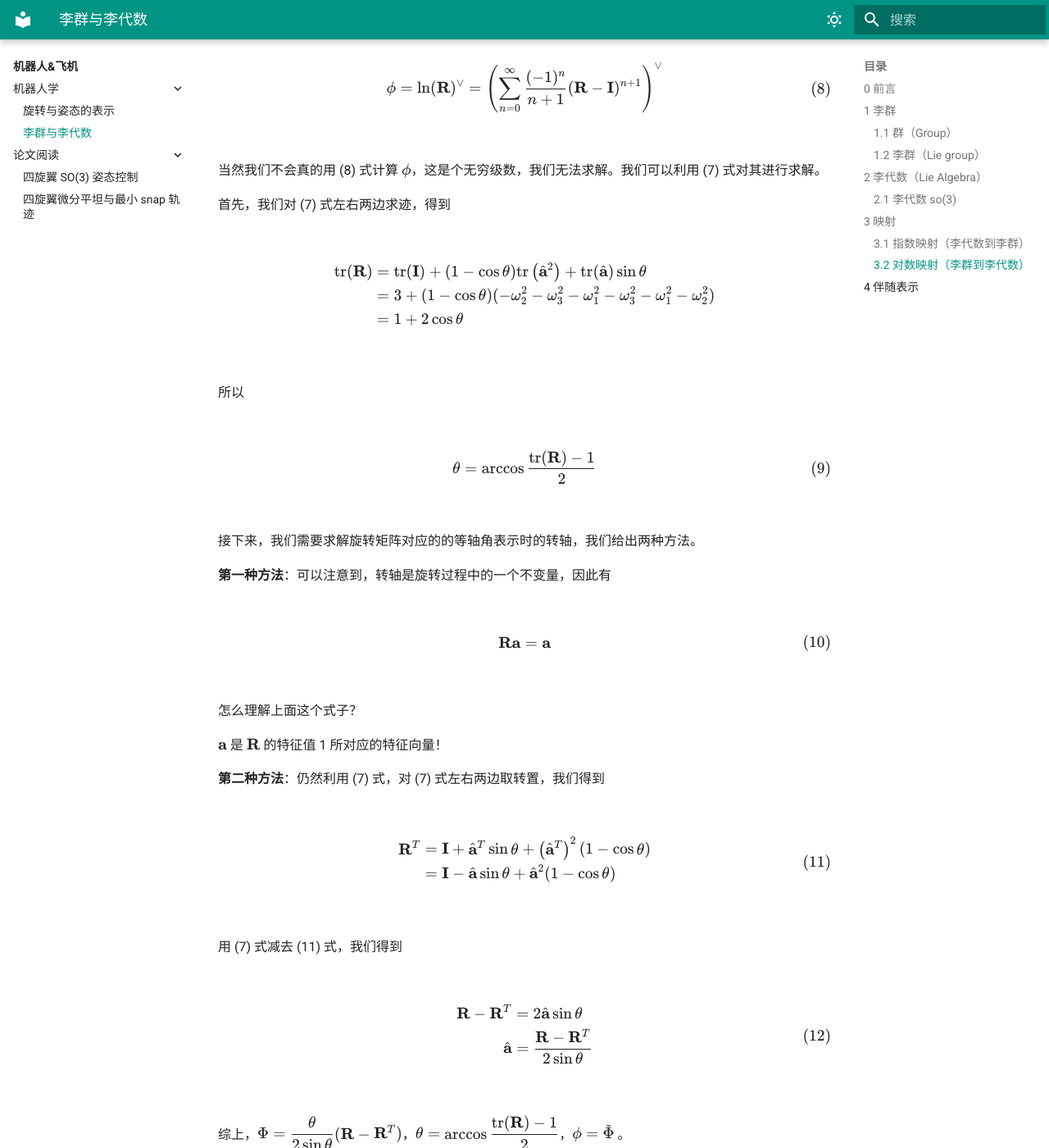
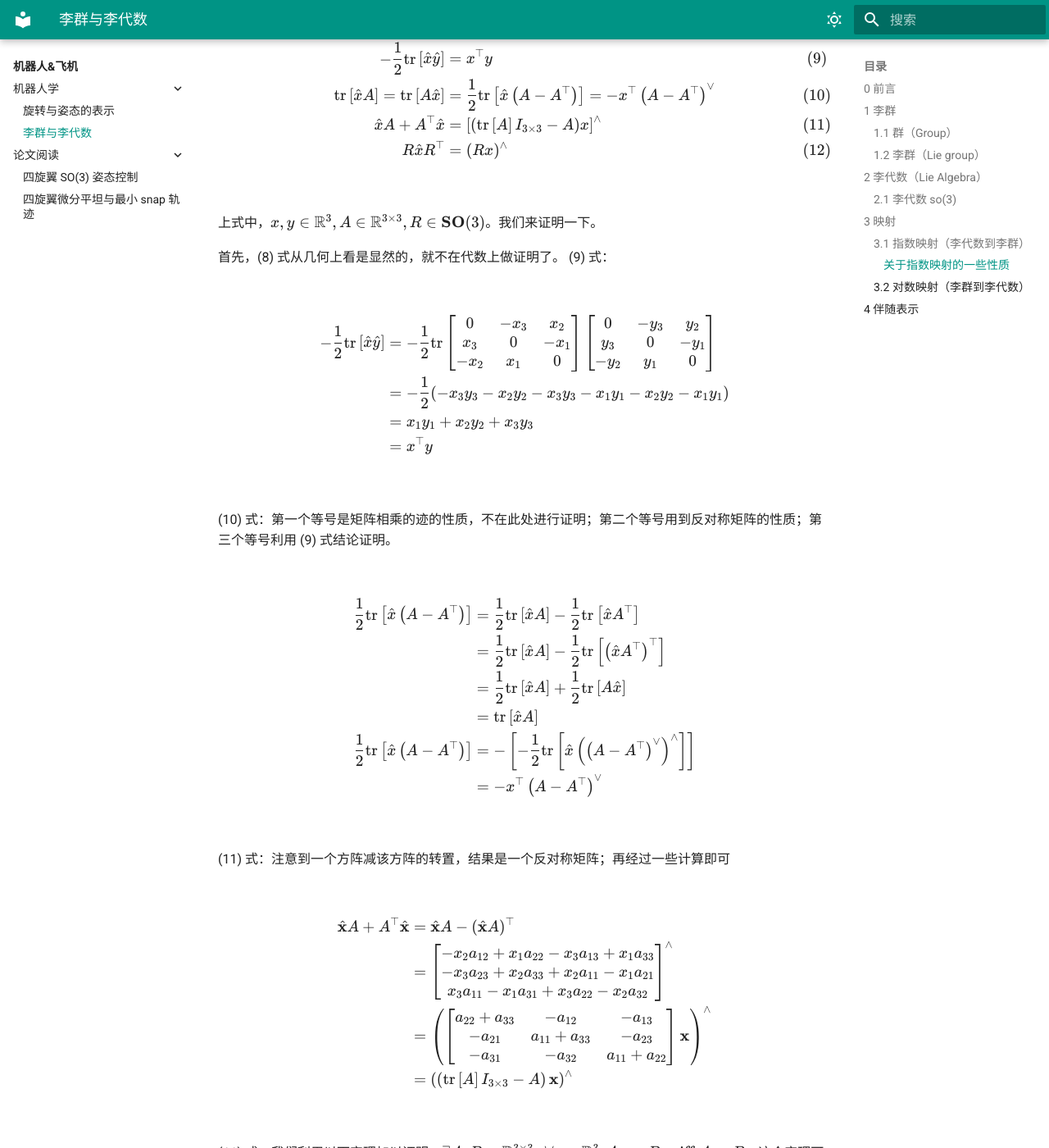
Before and after one commit to cloudmosquito/cloudmosquito.github.io, an MkDocs documentation site: the page built from docs/机器人&飞机/机器人学/李群与李代数.md, in a window 1280 px wide and 1400 px high, scrolled down 5378 px. Shown: the whole window at 82% size. Built offline with MkDocs 1.6.1 and Material for MkDocs 9.7.7, drawn with Linux system fonts in a browser that asks for light colours; some of the changed text lies outside the part shown.

Commit message:
feat：添加SO(3)指数映射相关性质

```diff
--- a/docs/机器人&飞机/机器人学/李群与李代数.md
+++ b/docs/机器人&飞机/机器人学/李群与李代数.md
@@ -156,13 +156,71 @@ $$\mathbf{R} = e^{\hat{\mathbf{a}}\theta} = \mathbf{I} + \hat{\mathbf{a}}\sin\th
 
 ---
 
+#### 关于指数映射的一些性质
+
+$$\begin{align}
+\hat{x}y = x\times y &= -y\times x = -\hat{y}x \tag{8}\\
+-\frac{1}{2} \mathrm{tr}\left[\hat{x}\hat{y}\right] &= x^\top y \tag{9}\\
+\mathrm{tr}\left[\hat{x}A\right] = \mathrm{tr}\left[A\hat{x}\right] &= \frac{1}{2}\mathrm{tr}\left[\hat{x}\left(A-A^\top\right)\right]=-x^\top\left(A-A^\top\right)^{\vee}\tag{10}\\
+\hat{x}A+A^\top \hat{x} &= \left[(\mathrm{tr}\left[A\right]I_{3\times3}-A)x\right]^{\wedge}\tag{11}\\
+R\hat{x}R^\top &= (Rx)^\wedge\tag{12}
+\end{align}$$
+
+上式中，$x,y\in \mathbb{R}^{3},A\in \mathbb{R}^{3\times3},R \in \mathbf{SO}(3)$。我们来证明一下。
+
+首先，(8) 式从几何上看是显然的，就不在代数上做证明了。
+(9) 式：
+
+$$\begin{aligned}
+-\frac{1}{2} \mathrm{tr}\left[\hat{x}\hat{y}\right] &= -\frac{1}{2}\mathrm{tr}\begin{bmatrix}0 & -x_3 & x_2\\ x_3 & 0 & -x_1\\ -x_2 & x_1 & 0\end{bmatrix}\begin{bmatrix}0 & -y_3 & y_2\\ y_3 & 0 & -y_1\\ -y_2 & y_1 & 0\end{bmatrix}\\
+&= -\frac{1}{2}(-x_3y_3-x_2y_2-x_3y_3-x_1y_1-x_2y_2-x_1y_1)\\
+&= x_1y_1+x_2y_2+x_3y_3\\
+&= x^\top y\\
+\end{aligned}$$
+
+(10) 式：第一个等号是矩阵相乘的迹的性质，不在此处进行证明；第二个等号用到反对称矩阵的性质；第三个等号利用 (9) 式结论证明。
+
+$$\begin{aligned}
+\frac{1}{2}\mathrm{tr}\left[\hat{x}\left(A-A^\top\right)\right]
+&= \frac{1}{2}\mathrm{tr}\left[\hat{x}A\right]-\frac{1}{2}\mathrm{tr}\left[\hat{x}A^\top\right]\\
+&= \frac{1}{2}\mathrm{tr}\left[\hat{x}A\right]-\frac{1}{2}\mathrm{tr}\left[\left(\hat{x}A^\top\right)^\top\right]\\
+&= \frac{1}{2}\mathrm{tr}\left[\hat{x}A\right]+\frac{1}{2}\mathrm{tr}\left[A\hat{x}\right] \\
+&= \mathrm{tr}\left[\hat{x}A\right]\\
+\frac{1}{2}\mathrm{tr}\left[\hat{x}\left(A-A^\top\right)\right] &= -\left[-\frac{1}{2}\mathrm{tr}\left[\hat{x}\left(\left(A-A^\top\right)^{\vee}\right)^{\wedge}\right]\right]\\
+&= -x^\top\left(A-A^\top\right)^{\vee}
+\end{aligned}$$
+
+(11) 式：注意到一个方阵减该方阵的转置，结果是一个反对称矩阵；再经过一些计算即可
+
+$$\begin{aligned}
+\hat{\mathbf{x}}A+A^\top \hat{\mathbf{x}} &= \hat{\mathbf{x}}A - (\hat{\mathbf{x}}A)^\top\\
+&= \begin{bmatrix}-x_2a_{12}+x_1a_{22}-x_3a_{13}+x_1a_{33}\\
+-x_3a_{23}+x_2a_{33}+x_2a_{11}-x_1a_{21}\\
+x_3a_{11}-x_1a_{31}+x_3a_{22}-x_2a_{32}\end{bmatrix}^{\wedge}\\
+&= \left(\begin{bmatrix}a_{22}+a_{33} & -a_{12} & -a_{13}\\
+-a_{21} & a_{11}+a_{33} & -a_{23}\\
+-a_{31} & -a_{32} & a_{11}+a_{22}\end{bmatrix}\mathbf{x}\right)^{\wedge}\\
+&= \left(\left(\mathrm{tr}\left[A\right]I_{3\times 3} - A\right)\mathbf{x}\right)^{\wedge}
+\end{aligned}$$
+
+(11) 式：我们利用以下定理加以证明。$\exist A,B\in \mathbb{R}^{3\times 3}, \ \forall y \in \mathbb{R}^{3}, Ay=By,\ \mathrm{iff}\ A=B$。这个定理可以通过构造一个满秩的三维矩阵加以证明。
+
+$$\begin{aligned}R\hat{x}R^\top y
+&= R\left(x \times \left(R^\top y\right)\right)\\
+&= (Rx) \times \left(RR^\top y\right)\\
+&= (Rx) \times y\\
+(Rx)^{\wedge}y &= (Rx)\times y
+\end{aligned}$$
+
+---
+
 ### 3.2 对数映射（李群到李代数）
 
 我们同样可以定义从 $\mathrm{SO}(3)$ 到 $\mathfrak{so}(3)$ 的映射，这是指数映射的逆运算，被称为对数映射。
 
-$$\phi = \ln(\mathbf{R})^{\vee} = \left(\sum_{n=0}^{\infty} \frac{(-1)^{n}}{n+1}(\mathbf{R} - \mathbf{I})^{n+1} \right)^{\vee}\tag{8} $$
+$$\phi = \ln(\mathbf{R})^{\vee} = \left(\sum_{n=0}^{\infty} \frac{(-1)^{n}}{n+1}(\mathbf{R} - \mathbf{I})^{n+1} \right)^{\vee}\tag{13} $$
 
-当然我们不会真的用 (8) 式计算 $\phi$，这是个无穷级数，我们无法求解。我们可以利用 (7) 式对其进行求解。
+当然我们不会真的用 (13) 式计算 $\phi$，这是个无穷级数，我们无法求解。我们可以利用 (7) 式对其进行求解。
 
 首先，我们对 (7) 式左右两边求迹，得到
 
@@ -191,14 +249,14 @@ $\mathbf{a}$ 是 $\mathbf{R}$ 的特征值 1 所对应的特征向量！
 $$\begin{aligned}
 \mathbf{R}^T &= \mathbf{I} + \hat{\mathbf{a}}^T \sin\theta + \left(\hat{\mathbf{a}}^T\right)^2(1-\cos\theta) \\
 &= \mathbf{I} - \hat{\mathbf{a}}\sin\theta + \hat{\mathbf{a}}^2(1-\cos\theta)
-\end{aligned}\tag{11}$$
+\end{aligned}\tag{16}$$
 
-用 (7) 式减去 (11) 式，我们得到
+用 (7) 式减去 (16) 式，我们得到
 
 $$\begin{aligned}
 \mathbf{R} - \mathbf{R}^T &= 2\hat{\mathbf{a}}\sin\theta\\
 \hat{\mathbf{a}} &= \frac{\mathbf{R}-\mathbf{R}^T}{2\sin\theta}
-\end{aligned} \tag{12}$$
+\end{aligned} \tag{17}$$
 
 综上，$\Phi = \dfrac{\theta}{2\sin\theta}(\mathbf{R} - \mathbf{R}^T)$，$\theta = \arccos\dfrac{\text{tr}(\mathbf{R})-1}{2}$，$\phi = \check{\Phi}$ 。
 
```
Also changed, not shown: other parts of docs/机器人&飞机/机器人学/李群与李代数.md (+2 -2 lines), docs/机器人&飞机/论文阅读/四旋翼微分平坦与最小 snap 轨迹.md (+3 -0 lines).
